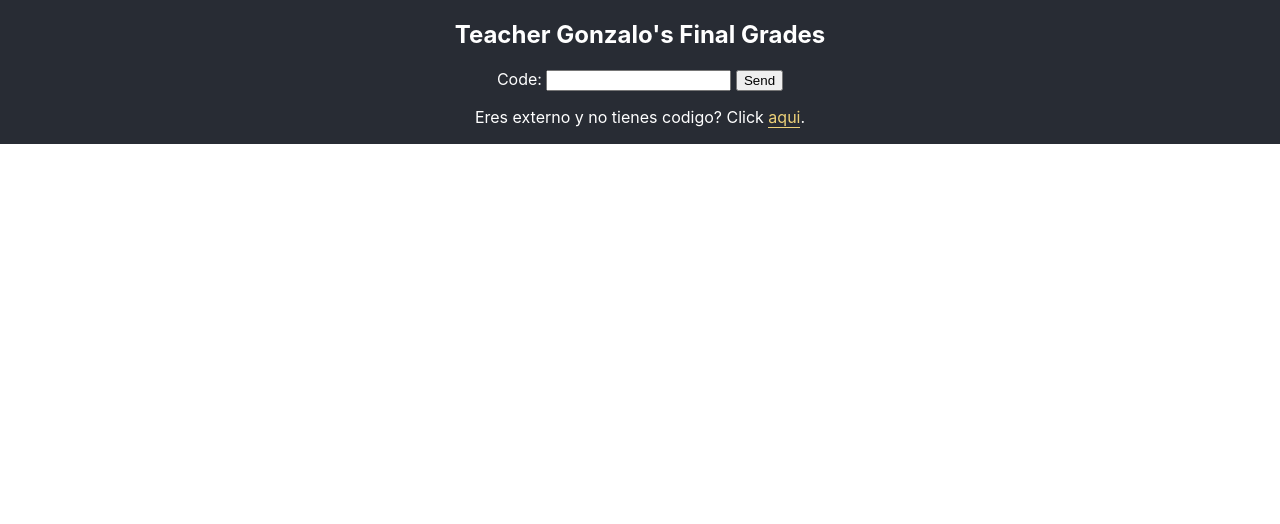
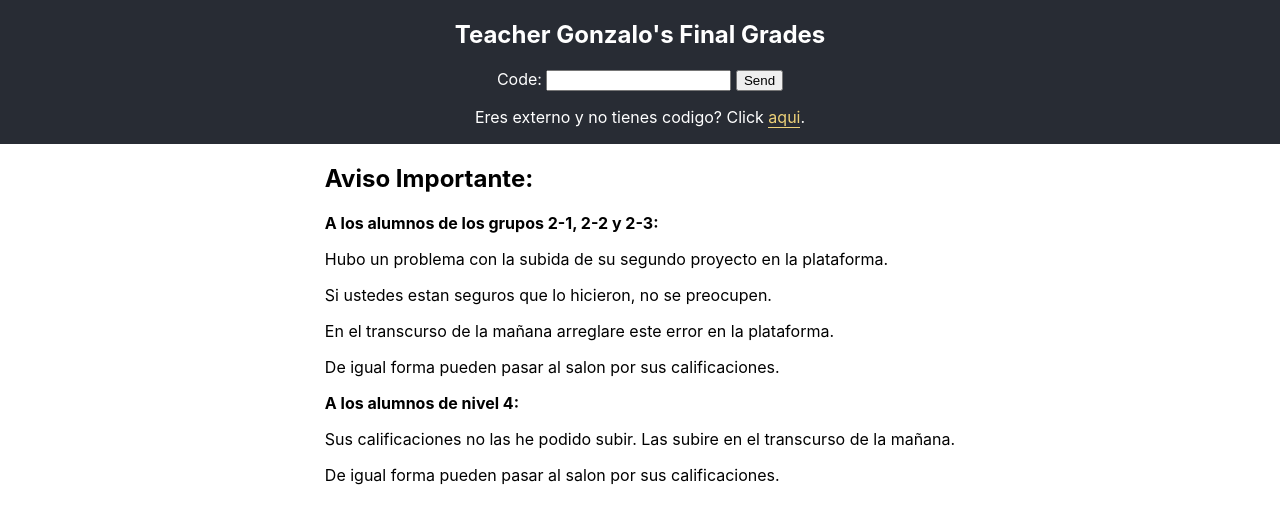
Before and after one commit to grochadc/filex-grades, a React (Create React App) app: page / in a window 1280 px wide. Shown: the top 524 px of the page. Built offline with nearby package versions, Linux system fonts and the light colour scheme.

Commit message:
Post news

```diff
--- a/src/App.js
+++ b/src/App.js
@@ -5,6 +5,7 @@ import { primaryTheme, secondaryTheme } from "./styles/theme";
 import Form from "./components/Form";
 import GradesTable from "./components/GradesTable";
 import NameChooser from "./components/NameChooser";
+import News from "./components/News";
 
 import { db_fetch_url } from "./variables";
 
@@ -50,6 +51,7 @@ function App() {
       </ThemeProvider>
       <ThemeProvider theme={secondaryTheme}>
         <Section>
+          {code ? null : <News />}
           {code ? (
             code === "EXTERNO" && external ? (
               <NameChooser setCode={setCode} grades={external} />
--- /dev/null
+++ b/src/components/News.jsx
@@ -0,0 +1,30 @@
+import React from "react";
+
+const News = () => {
+  return (
+    <div>
+      <h1>Aviso Importante:</h1>
+      <p>
+        <strong>A los alumnos de los grupos 2-1, 2-2 y 2-3:</strong>
+      </p>
+      <p>
+        Hubo un problema con la subida de su segundo proyecto en la plataforma.
+      </p>
+      <p>Si ustedes estan seguros que lo hicieron, no se preocupen.</p>
+      <p>
+        En el transcurso de la mañana arreglare este error en la plataforma.
+      </p>
+      <p>De igual forma pueden pasar al salon por sus calificaciones.</p>
+      <p>
+        <strong>A los alumnos de nivel 4:</strong>
+      </p>
+      <p>
+        Sus calificaciones no las he podido subir. Las subire en el transcurso
+        de la mañana.
+      </p>
+      <p>De igual forma pueden pasar al salon por sus calificaciones.</p>
+    </div>
+  );
+};
+
+export default News;
```
